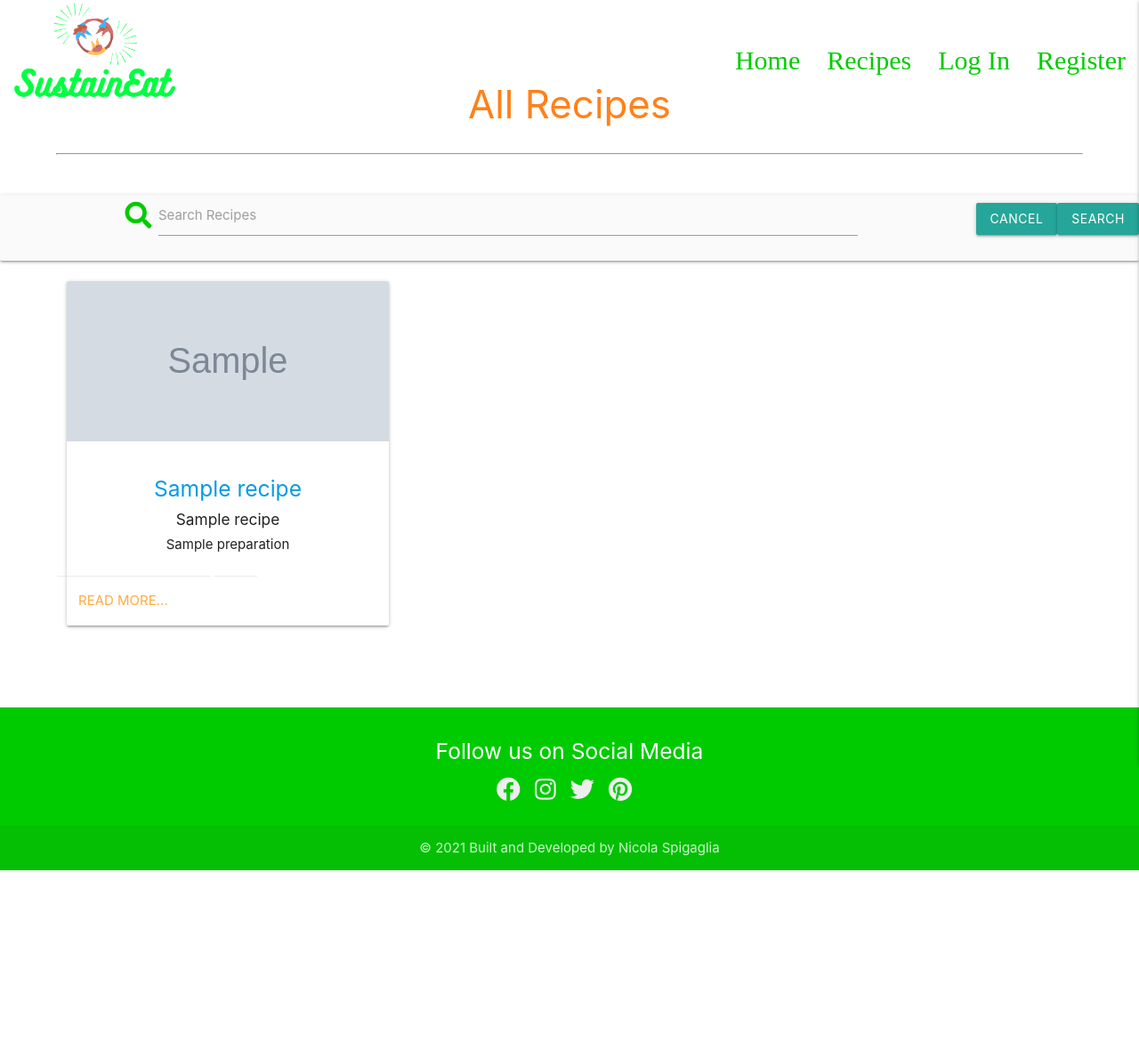
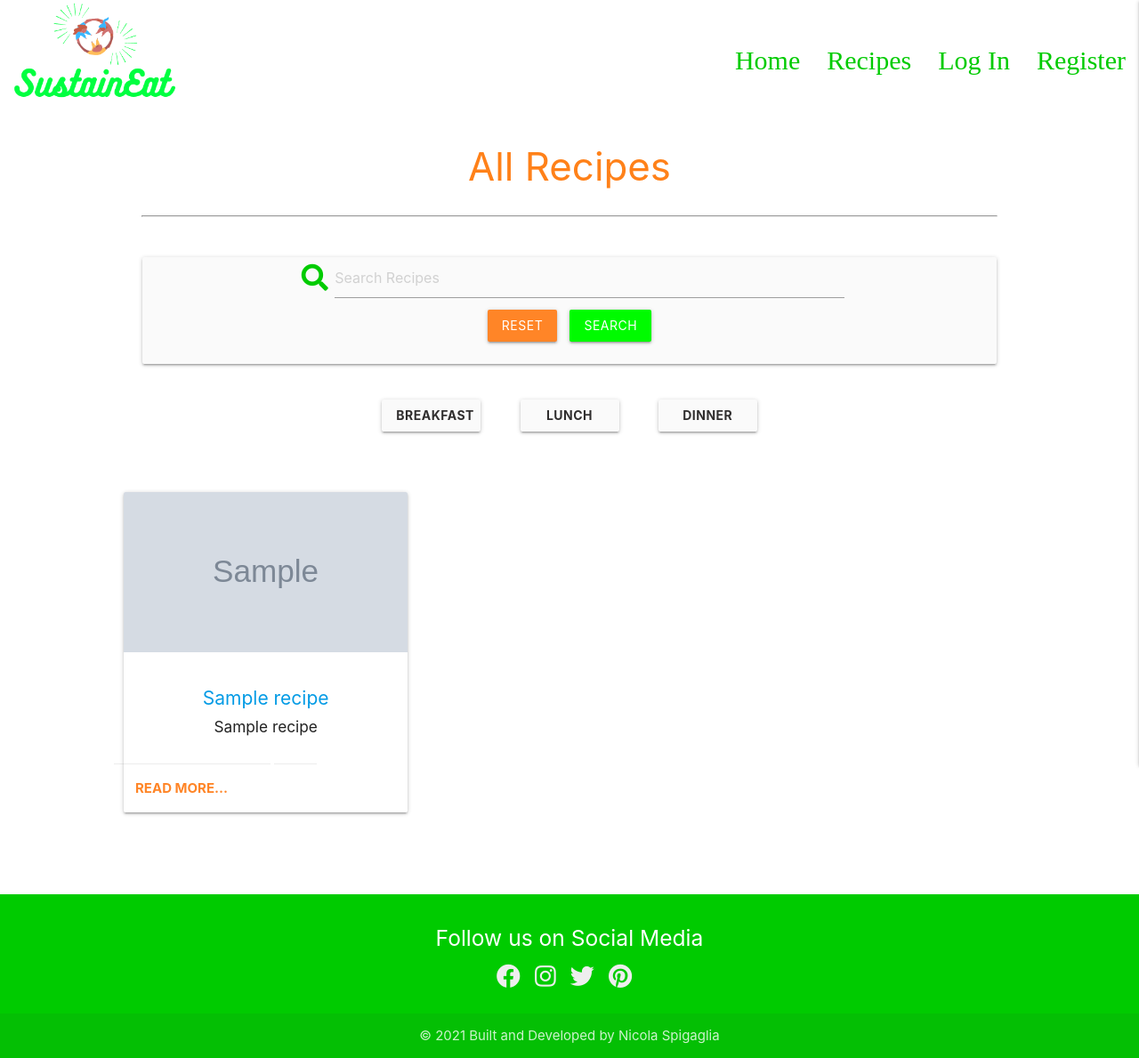
Before and after one commit to Nicola2309/MS3, a Flask app: page /search in a window 1280 px wide. Shown: the whole page at 89% size. Before the commit the page ends 978 px from the top, so only its background shows below. Run offline with Flask 2, Linux system fonts and the light colour scheme; a database or web service that is not in the repository returns one stand-in record (Sample ...); some libraries are stand-ins or nearby versions; some web fonts are replaced.

Commit message:
Styled btns of Recipe Cards

```diff
--- a/static/css/style.css
+++ b/static/css/style.css
@@ -23,7 +23,7 @@ body{
 }
 
 hr{
-    width: 90%;
+    width: 75%;
 }
 
 .section-margin{
@@ -73,13 +89,13 @@ ul .nav-link a{
 
 .page-indicator{
     margin-top: 100px;
-    margin-bottom: 9px;
+    margin-bottom: 30px;
     color: #FF8119;
     text-align: center;
 }
 
 
-/*  Hero-Image, Landing Page Styling  */
+/*  Hero-Image Styling  */
 .hero-img{
     z-index: -1;
     position: relative;
@@ -192,7 +193,7 @@ ul .list-style{
 }
 
 .search-recipe{
-    width: 90%;
+    width: 75%;
     margin: 0 auto;
 }
 
--- a/templates/recipes.html
+++ b/templates/recipes.html
@@ -1,68 +1,73 @@
 {% extends "base.html" %}
 {% block content %}
 
-   <h3 class="head-text"> All Recipes</h3>
+   <h3 class="page-indicator"> All Recipes</h3>
    <hr style="margin-bottom:45px;">
 <!-- Search Recipe Function-->
-<div class="row card-panel grey lighten-5 search-rec">
+<div class="row card-panel grey lighten-5 search-recipe">
     <form action="{{ url_for('search') }}" method="post" class="col s12">
         <div class="row valign-wrapper center-align">
             <div class="input-field col s12 m8">
                 <i class="fas fa-search prefix light-blue-text text-darken-4"></i>
-                <input type="text" name="query" id="query" minlength="3" class="validate" required>
-                <label for="query">Search Recipes</label>
-            </div>
-            <a href="{{ url_for('get_recipes') }}" class="btn">Cancel</a>
-            <button type="submit" class="btn">Search</button>
+                    <input type="text" name="query" id="query" minlength="3" class="validate" placeholder="Search Recipes" required>
+                    <a href="{{ url_for('get_recipes') }}" class="btn reset-btn">Reset</a>
+                    <button type="submit" class="btn search-btn">Search</button>
+                </div>
         </div>
     </form>
+    </div>
+    <div class="row">
+        <div class="col category-btns">
+            <a href="{{ url_for('search') }}" class="btn reset-btn">Breakfast</a>
+            <a href="{{ url_for('search') }}" class="btn reset-btn">Lunch</a>
+            <a href="{{ url_for('search') }}" class="btn reset-btn">Dinner</a>
+
+        </div>
+
 </div>
 
 
 <!-- Recipes Cards-->
 {% if recipes|length > 0 %}
-    <div class="row" style="width:90%;">
+    <div class="row" style="width:80%;">
         {% for recipe in recipes %}
-            <div class="col s12 m4">
+            <div class="col s12 m6 l4">
                 <div class="card">
                     <div class="card-image">
                         <img src="{{ recipe.recipe_image }}" alt="{{ recipe.recipe_name }}">
                     </div>
                         <div class="card-content">
                             <a href="{{ url_for('recipe', recipe_id=recipe._id) }}">
-                                <h5 class="recipe-name">{{ recipe.recipe_name }}</h5>
+                                <h5 style="font-size: 1.4rem;" class="recipe-name">{{ recipe.recipe_name }}</h5>
                             </a>
                             <h6>{{ recipe.category_name }}</h6>
-                            <p class="recipe-desc">{{ recipe.preparation }}</p>
                         </div>
                         <div class="row">
 
                             <!-- Access Recipe Function-->
                             <div class="card-action">
-                                <a href="{{ url_for('recipe', recipe_id=recipe._id) }}">Read More...</a>
+                                <a id="read-more" href="{{ url_for('recipe', recipe_id=recipe._id) }}">Read More...</a>
                             </div>
 
                             <!--Edit/Delete Recipe Functions -->
                             <div class="card-action">
-                                {% if session.user|lower == recipe.created_by|lower %}
+                                {% if session.user == 'admin' or session.user|lower == recipe.created_by|lower %}
 
                                 <a href="#modal-question"
-                                    class="modal-trigger">Delete</a>
+                                    class="modal-trigger btn-small">Delete</a>
 
                                 <div class="modal" id="modal-question">
-                                    <div>
-                                        <i class="fas fa-exclamation-circle red-text text-darken-3"></i>
-                                        <p>
-                                            Do you want to Delete this recipe?
-                                        </p>
+                                    <div class="modal-content">
+                                        <h4 class="page-indicator">Delete the Recipe?</h4>
+                                        <h6>Are you sure you want to delete this recipe?</h6>
                                     </div>
-                                    <div>
-                                        <a href="{{ url_for('delete_recipe', recipe_id=recipe._id) }}" class="btn-small modal-close"> Delete</a>
-                                        <a class="btn-small modal-close">Cancel</a>
+                                    <div class="modal-footer">
+                                        <a href="{{ url_for('delete_recipe', recipe_id=recipe._id) }}" class="btn-small modal-close del"> Delete</a>
+                                        <a class="btn-small modal-close back">Go Back</a>
                                     </div>
                                 </div>
 
-                                <a href="{{ url_for('edit_recipe', recipe_id=recipe._id) }}">Edit</a>
+                                <a href="{{ url_for('edit_recipe', recipe_id=recipe._id) }}" class="btn-small edit-btn">Edit</a>
                                 {% endif %}
                             </div>
                         </div>
```
Also changed, not shown: other parts of static/css/style.css (+82 -19 lines).
